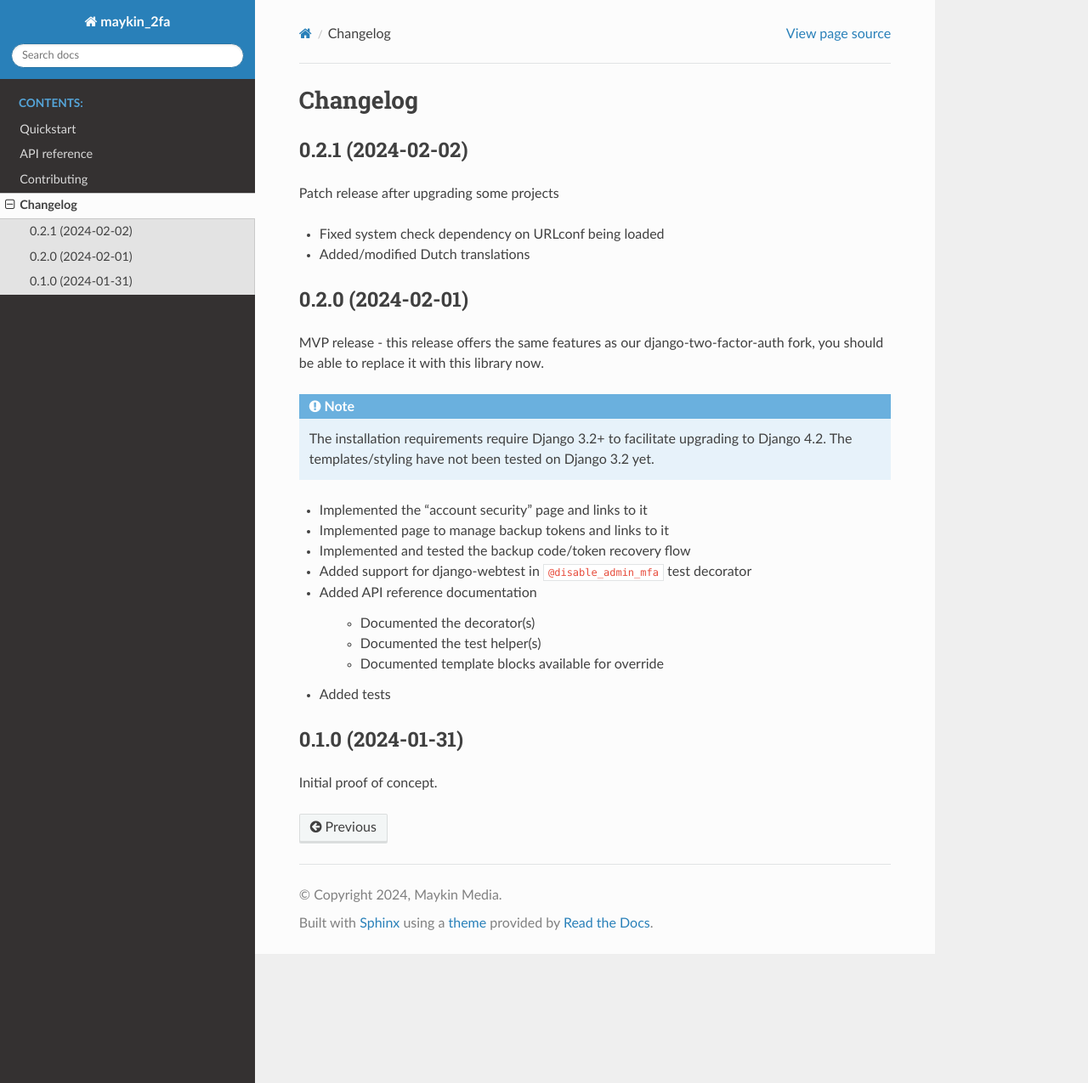
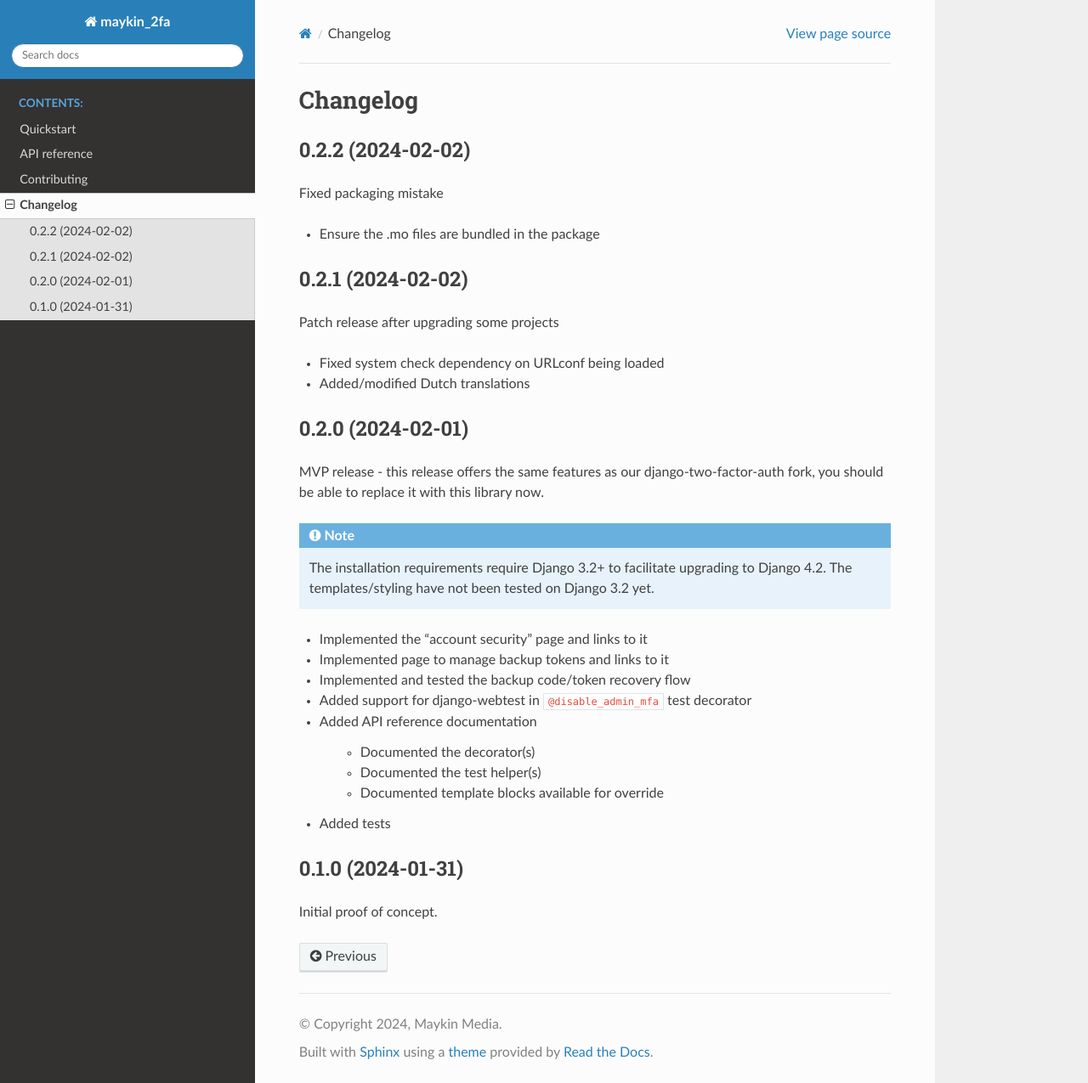
Before and after one commit to maykinmedia/maykin-2fa, a Sphinx documentation site: the page built from docs/changelog.rst, in a window 1280 px wide and 1275 px high. Shown: the whole window at 85% size. Built offline with Sphinx 7.4.7 and the Read the Docs theme 2.0.0, drawn with Linux system fonts in a browser that asks for light colours.

Commit message:
:package: Fix compiled message catalogs not being packaged

```diff
--- a/CHANGELOG.rst
+++ b/CHANGELOG.rst
@@ -1,6 +1,13 @@
 =========
 Changelog
 =========
+
+0.2.2 (2024-02-02)
+==================
+
+Fixed packaging mistake
+
+* Ensure the .mo files are bundled in the package
 
 0.2.1 (2024-02-02)
 ==================
--- a/README.rst
+++ b/README.rst
@@ -1,7 +1,7 @@
 Maykin 2FA
 ==========
 
-:Version: 0.2.1
+:Version: 0.2.2
 :Source: https://github.com/maykinmedia/maykin-2fa
 :Keywords: django, two factor, multi factor auth, mfa
 
--- a/docs/conf.py
+++ b/docs/conf.py
@@ -26,7 +26,7 @@
 author = "Maykin Media"
 
 # The full version, including alpha/beta/rc tags
-release = "0.2.1"
+release = "0.2.2"
 
 
 # -- General configuration ---------------------------------------------------
--- a/pyproject.toml
+++ b/pyproject.toml
@@ -4,7 +4,7 @@
 
 [project]
 name = "maykin_2fa"
-version = "0.2.1"
+version = "0.2.2"
 description = "An opinionated integration of django-two-factor-auth in the Django admin interface."
 authors = [
     {name = "Maykin Media", email = "support@maykinmedia.nl"}
```
Also changed, not shown: 1 other file.
